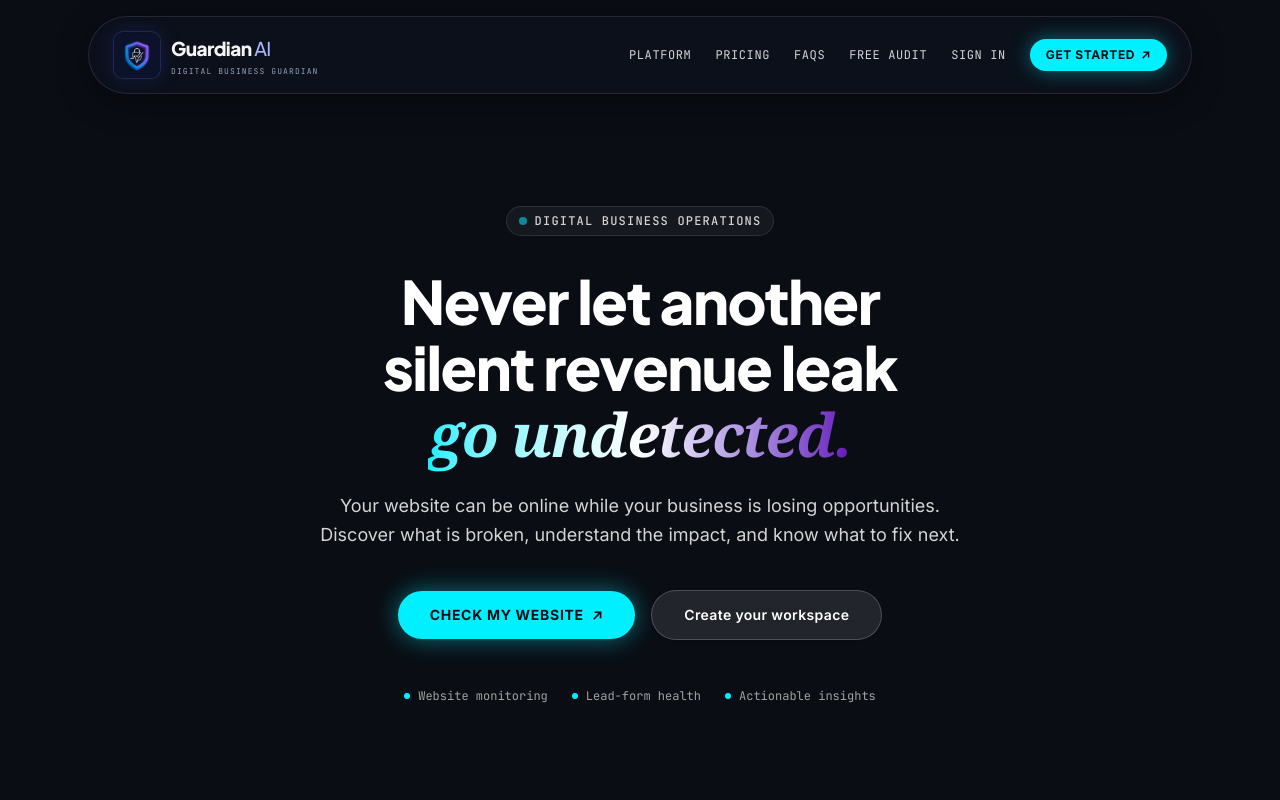
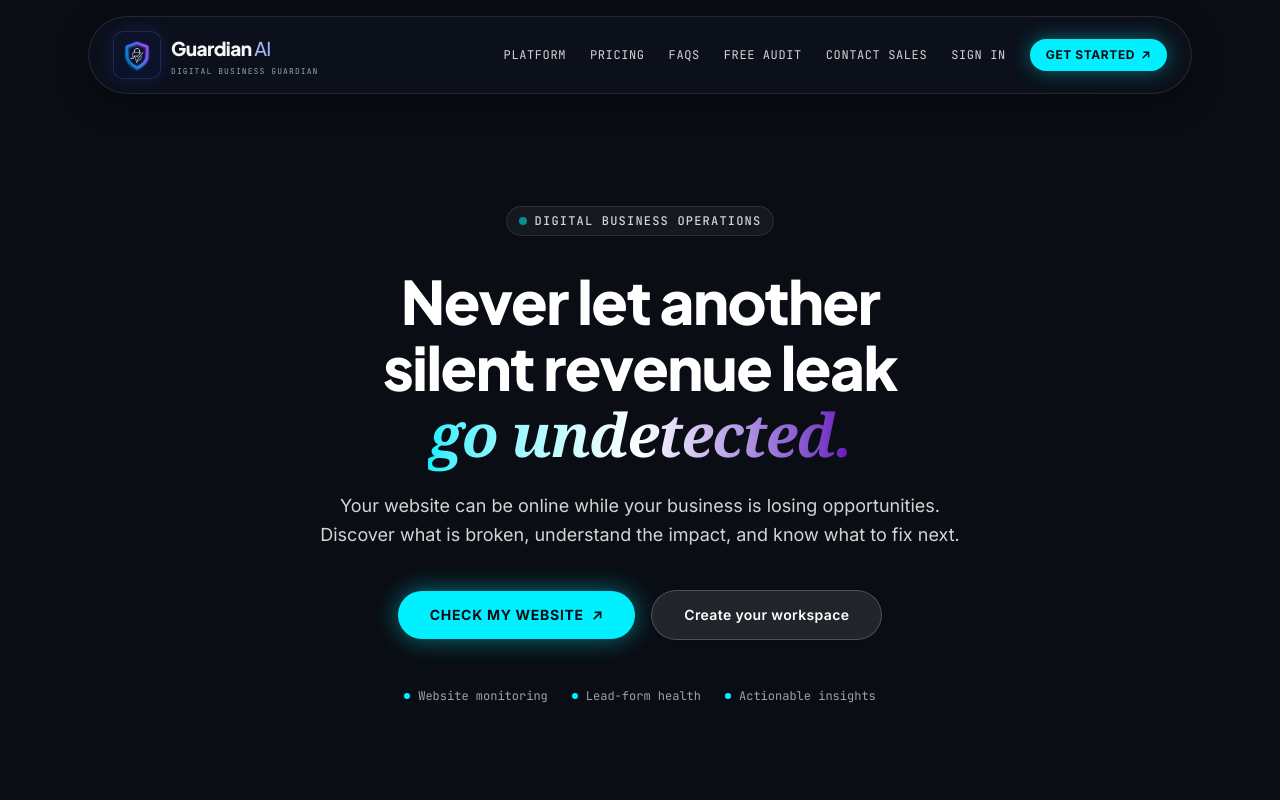
Before and after one commit to danokonokhua/guardian, a Next.js app: page / in a window 1280 px wide. Shown: the top 800 px of the page. Built offline with nearby package versions, Linux system fonts and the light colour scheme.

Commit message:
fix(landing): route custom enterprise and pricing CTAs to sales and add contact links

```diff
--- a/app/page.tsx
+++ b/app/page.tsx
@@ -70,6 +70,12 @@ export default function HomePage() {
               className="hidden sm:inline-block text-xs font-mono uppercase tracking-wider text-neutral-300 hover:text-white transition-colors"
             >
               Free audit
+            </Link>
+            <Link
+              href="/contact"
+              className="hidden lg:inline-block text-xs font-mono uppercase tracking-wider text-neutral-300 hover:text-white transition-colors"
+            >
+              Contact Sales
             </Link>
             <Link
               href="/login"
@@ -371,6 +377,9 @@ export default function HomePage() {
             <Link href="/pricing" className="hover:text-white transition-colors">
               Plans
             </Link>
+            <Link href="/contact" className="hover:text-white transition-colors">
+              Contact Sales
+            </Link>
             <Link href="/login" className="hover:text-white transition-colors">
               Sign In
             </Link>
--- a/app/pricing/page.tsx
+++ b/app/pricing/page.tsx
@@ -220,7 +220,9 @@ export default function PricingPage() {
                   href={
                     isEnterprise
                       ? "/contact?plan=ENTERPRISE"
-                      : `/signup?plan=${plan.id}&interval=${annual ? "annual" : "monthly"}`
+                      : plan.id === "FREE"
+                        ? "/audit"
+                        : `/signup?plan=${plan.id}&interval=${annual ? "annual" : "monthly"}`
                   }
                   className={`w-full text-center py-3.5 rounded-2xl text-sm font-semibold tracking-wide transition-all active:scale-95 shadow-md ${
                     isPopular
@@ -230,9 +232,11 @@ export default function PricingPage() {
                 >
                   {isEnterprise
                     ? "Contact Sales"
-                    : plan.hasTrial
-                      ? "Start 14-day free trial"
-                      : "Get started"}
+                    : plan.id === "FREE"
+                      ? "Run free audit"
+                      : plan.hasTrial
+                        ? "Start 14-day free trial"
+                        : "Get started"}
                 </Link>
               </GlassCard>
             );
--- a/components/landing/pricing-and-faq-section.tsx
+++ b/components/landing/pricing-and-faq-section.tsx
@@ -357,12 +357,12 @@ export function PricingAndFaqSection() {
 
         <div className="text-center mt-12 p-6 rounded-2xl bg-white/5 border border-white/10 text-sm text-neutral-400">
           Have more questions or custom enterprise requirements?{" "}
-          <Link href="/audit" className="text-[#00F0FF] font-semibold hover:underline">
-            Run a free website audit
+          <Link href="/contact?plan=ENTERPRISE" className="text-[#00F0FF] font-semibold hover:underline">
+            Contact Sales
           </Link>{" "}
           or{" "}
-          <Link href="/signup" className="text-[#00F0FF] font-semibold hover:underline">
-            create your workspace
+          <Link href="/audit" className="text-[#00F0FF] font-semibold hover:underline">
+            run a free website audit
           </Link>{" "}
           to test Guardian live.
         </div>
```
